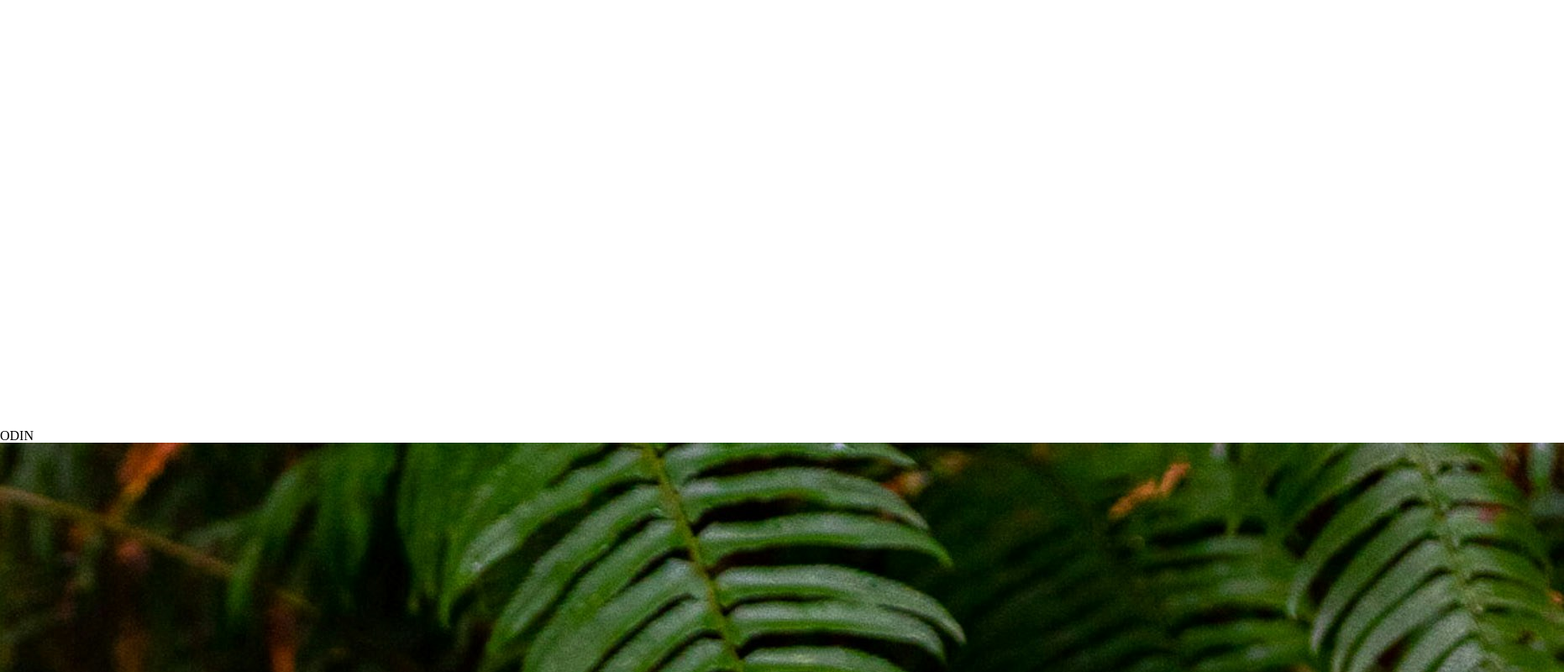
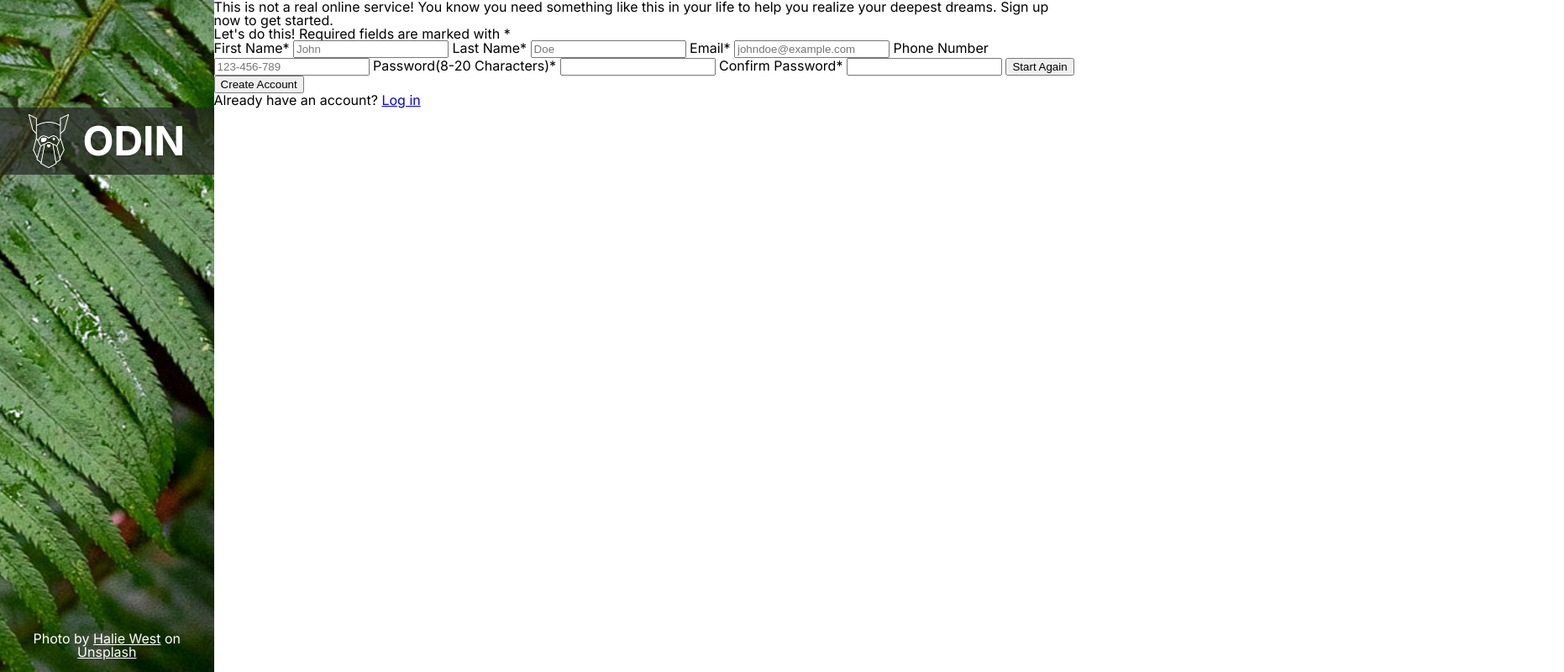
Before and after one commit to BGowera/odin-signup-form, a plain HTML site: page index.html in a window 1280 px wide. Shown: the top 800 px of the page at 84% size, 1862 px wide, since content can reach past the window. Drawn offline with Linux system fonts and the light colour scheme; a web font is replaced by a local one.

Commit message:
initial styling to left side of the page

```diff
--- a/assets/css/reset.css
+++ b/assets/css/reset.css
@@ -22,6 +22,7 @@ time, mark, audio, video {
 	font-size: 100%;
 	font: inherit;
 	vertical-align: baseline;
+    box-sizing: border-box;
 }
 /* HTML5 display-role reset for older browsers */
 article, aside, details, figcaption, figure,
--- a/assets/css/style.css
+++ b/assets/css/style.css
@@ -0,0 +1,53 @@
+/*img{
+    width:100%;
+}*/
+.container{
+    font-family: "Inter", sans-serif;
+    font-optical-sizing: auto;
+    font-style: normal;
+    display: flex;
+    height: 100vh;
+  }
+
+.left{
+    width:40%;
+background: center no-repeat url(../img/Fern.jpg) ;
+padding-top:10%;
+background-size: auto;
+height: auto;
+display: flex;
+flex-direction: column;
+justify-content: space-between;
+}
+
+.heading-container{
+    padding: .5rem;
+    background:rgba(35, 34, 34, 0.689);
+    display: flex;
+    justify-content: center;
+    align-items: center;
+    gap:1rem;
+}
+.odin-logo{
+    width:3rem;
+    height:auto;
+}
+
+.main-heading{
+    font-family: "Skranji", "Inter", sans-serif;
+    font-weight: 700;
+    font-style: normal;
+    color:white;
+    font-size: 3rem;
+}
+
+.attribution{
+    color:white;
+    margin:1rem;
+    text-align: center;
+}
+
+.attribution-link{
+    color: white;
+    text-decoration: underline;
+}
--- a/index.html
+++ b/index.html
@@ -1,48 +1,148 @@
 <!DOCTYPE html>
 <html lang="en">
 	<head>
-    <meta charset="UTF-8">
-    <meta name="viewport" content="width=device-width, initial-scale=1.0">
-    <link rel="shortcut icon" href="./assets/img/Favicon.svg" type="image/x-icon">
-    <link rel="stylesheet" href="./assets/css/style.css">
-    <link rel="stylesheet" href="./assets/css/reset.css">
+		<meta charset="UTF-8" />
+		<meta name="viewport" content="width=device-width, initial-scale=1.0" />
+		<link
+			rel="shortcut icon"
+			href="./assets/img/Favicon.svg"
+			type="image/x-icon"
+		/>
+		<link rel="stylesheet" href="./assets/css/style.css" />
+		<link rel="stylesheet" href="./assets/css/reset.css" />
+		<link rel="preconnect" href="https://fonts.googleapis.com">
+<link rel="preconnect" href="https://fonts.gstatic.com" crossorigin>
+<link href="https://fonts.googleapis.com/css2?family=Inter:ital,opsz,wght@0,14..32,100..900;1,14..32,100..900&family=Roboto:ital,wght@0,100..900;1,100..900&family=Skranji:wght@400;700&display=swap" rel="stylesheet">
 		<title>Odin Signup Form</title>
 	</head>
 	<body>
 		<main class="container">
-    <div class="left"><div class="heading-container">
-        <img src="./assets/img/odin-lined.png" alt="odin project lined logo" class="odin-logo">
+			<div class="left">
+				<div class="heading-container">
+					<img
+						src="./assets/img/odin-lined.png"
+						alt="odin project lined logo"
+						class="odin-logo"
+					/>
 					<h1 class="main-heading">ODIN</h1>
 				</div>
-    <img src="./assets/img/Fern.jpg" alt="an image of ferns in the background of the heading" class="background-img">
-    <p class="attribution">Photo by <a href="https://unsplash.com/@haliewestphoto?utm_content=creditCopyText&utm_medium=referral&utm_source=unsplash">Halie West</a> on <a href="https://unsplash.com/photos/green-leaf-plant-in-close-up-photography-25xggax4bSA?utm_content=creditCopyText&utm_medium=referral&utm_source=unsplash">Unsplash</a>
+
+				<p class="attribution">
+					Photo by
+					<a
+						href="https://unsplash.com/@haliewestphoto?utm_content=creditCopyText&utm_medium=referral&utm_source=unsplash"
+						class="attribution-link">Halie West</a
+					>
+					on
+					<a
+						href="https://unsplash.com/photos/green-leaf-plant-in-close-up-photography-25xggax4bSA?utm_content=creditCopyText&utm_medium=referral&utm_source=unsplash"
+						class="attribution-link">Unsplash</a
+					>
 				</p>
 			</div>
 			<div class="right">
 				<div class="opening-text">
 					<p class="opening-para">
-                This is not a real online service! You know you need something like this in your life to help you realize your deepest dreams. Sign up now to get started.
+						This is not a real online service! You know you need
+						something like this in your life to help you realize
+						your deepest dreams. Sign up now to get started.
 					</p>
 				</div>
 				<div class="form-section">
 					<form action="#" class="main-form">
 						<div class="info-section">
-                    <h2>Let's do this! <span class="required-explanation">Required fields are marked with *</span></h2>
-                    <label for="first-name">First Name<span class="required">*</span></label>
-                    <input type="text" name="first-name" id='first-name' class="first-name" minlength="3" maxlength="30" placeholder="John" required>
-                    <label for="last-name">Last Name<span class="required">*</span></label>
-                    <input type="text" name="last-name" id="last-name" class="last-name" minlength="3" maxlength="30" placeholder="Doe" required>
-                    <label for="email">Email<span class="required">*</span></label>
-                    <input type="email" name="email" id="email" class="email" placeholder="johndoe@example.com" required>
+							<h2>
+								Let's do this!
+								<span class="required-explanation"
+									>Required fields are marked with *</span
+								>
+							</h2>
+							<label for="first-name"
+								>First Name<span class="required"
+									>*</span
+								></label
+							>
+							<input
+								type="text"
+								name="first-name"
+								id="first-name"
+								class="first-name"
+								minlength="3"
+								maxlength="30"
+								placeholder="John"
+								required
+							/>
+							<label for="last-name"
+								>Last Name<span class="required">*</span></label
+							>
+							<input
+								type="text"
+								name="last-name"
+								id="last-name"
+								class="last-name"
+								minlength="3"
+								maxlength="30"
+								placeholder="Doe"
+								required
+							/>
+							<label for="email"
+								>Email<span class="required">*</span></label
+							>
+							<input
+								type="email"
+								name="email"
+								id="email"
+								class="email"
+								placeholder="johndoe@example.com"
+								required
+							/>
 							<label for="phone-number">Phone Number</label>
-                    <input type="text" name="phone-number" id="phone-number" class="phone-number" pattern="^(\+\d{1,2}\s)?\(?\d{3}\)?[\s.-]\d{3}[\s.-]\d{4}$" placeholder="123-456-789">
-                    <label for="password">Password(8-20 Characters)<span class="required">*</span></label>
-                    <input type="password" name="password" id="password" class="password" minlength="20" maxlength="20" required>
-                    <label for="password-confirm">Confirm Password<span class="required">*</span></label>
-                    <input type="password" name="password-confirm" id="password-confirm" class="password-confirm" minlength="8" maxlength="20" required>
-                    <button type="reset" class="reset-btn">Start Again</button>
-                    <button type="submit" class="submit-btn">Create Account</button>
-                    <p class="login-para">Already have an account? <a href="#" class="log-link">Log in</a></p>
+							<input
+								type="text"
+								name="phone-number"
+								id="phone-number"
+								class="phone-number"
+								pattern="^(\+\d{1,2}\s)?\(?\d{3}\)?[\s.-]\d{3}[\s.-]\d{4}$"
+								placeholder="123-456-789"
+							/>
+							<label for="password"
+								>Password(8-20 Characters)<span class="required"
+									>*</span
+								></label
+							>
+							<input
+								type="password"
+								name="password"
+								id="password"
+								class="password"
+								minlength="20"
+								maxlength="20"
+								required
+							/>
+							<label for="password-confirm"
+								>Confirm Password<span class="required"
+									>*</span
+								></label
+							>
+							<input
+								type="password"
+								name="password-confirm"
+								id="password-confirm"
+								class="password-confirm"
+								minlength="8"
+								maxlength="20"
+								required
+							/>
+							<button type="reset" class="reset-btn">
+								Start Again
+							</button>
+							<button type="submit" class="submit-btn">
+								Create Account
+							</button>
+							<p class="login-para">
+								Already have an account?
+								<a href="#" class="log-link">Log in</a>
+							</p>
 						</div>
 					</form>
 				</div>
```
Lines whose indentation alone changed are shown as unchanged.
